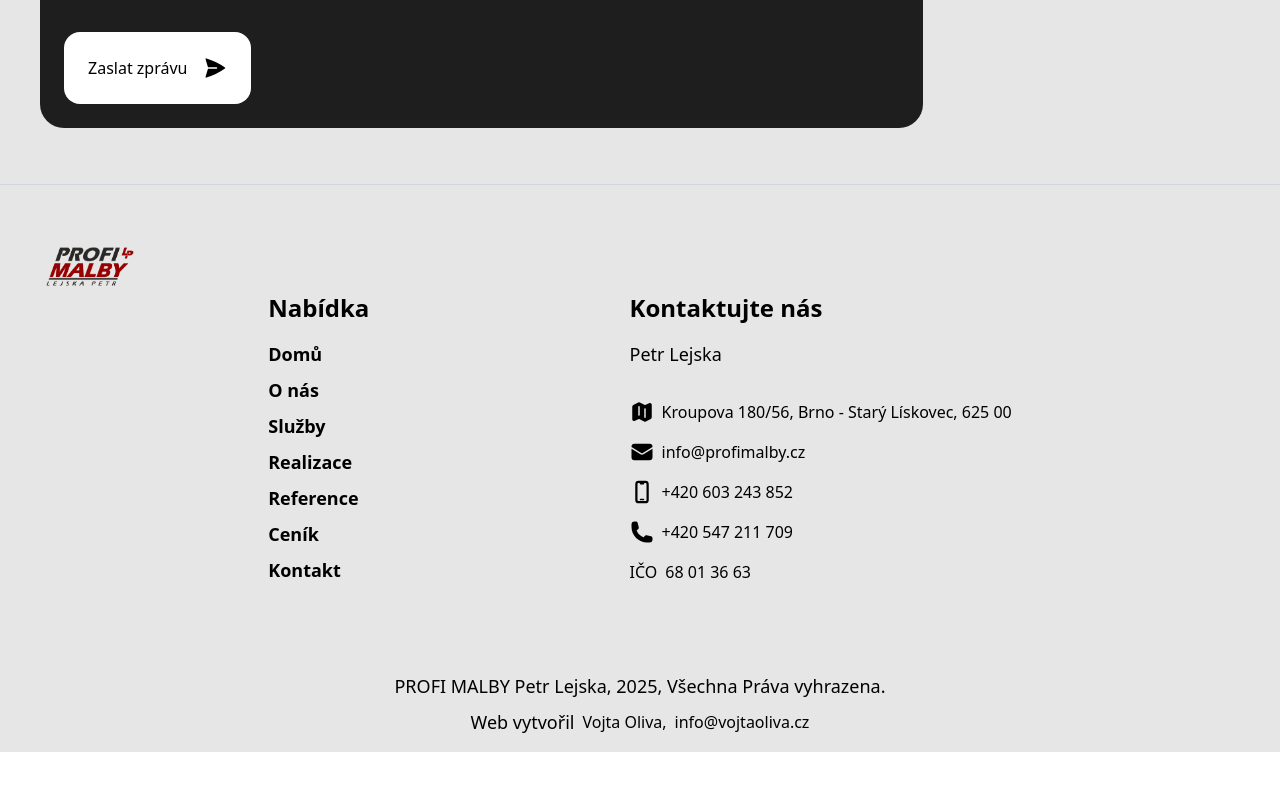
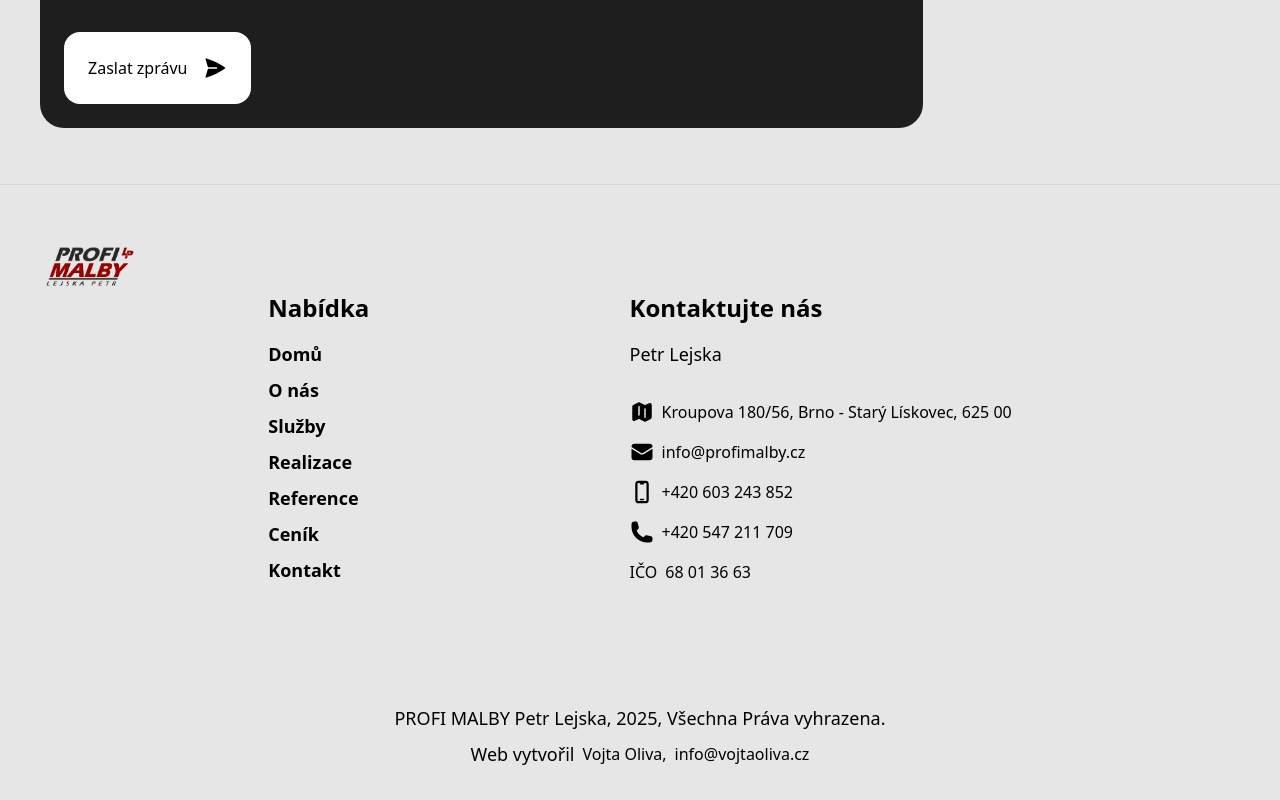
Before and after one commit to Keny2802/malir-petr-lejsek, a Next.js app: page / in a window 1280 px wide. Shown: the part 5644-6444 px from the top of the page. Before the commit the page ends 6396 px from the top, so only its background shows below. Built offline with nearby package versions, Linux system fonts and the light colour scheme.

Commit message:
Přidání nových změn.

```diff
--- a/components/Footer.tsx
+++ b/components/Footer.tsx
@@ -52,7 +52,7 @@ const Footer = () => {
                         <ContactInfo />
                     </Wrapper>
                 </Wrapper>
-                <Wrapper className="pb-2 md:pb-3 lg:pb-4 mt-4 md:mt-6 lg:mt-8 flex justify-center items-center flex-col gap-2 font-medium">
+                <Wrapper className="p-4 md:p-6 lg:p-8 mt-4 md:mt-6 lg:mt-8 flex justify-center items-center flex-col gap-2 text-center font-medium">
                     <p className="text-[15px] md:text-base lg:text-lg">
                         PROFI MALBY Petr Lejska, {DYNAMIC_YEAR}, Všechna Práva vyhrazena.
                     </p>
```
